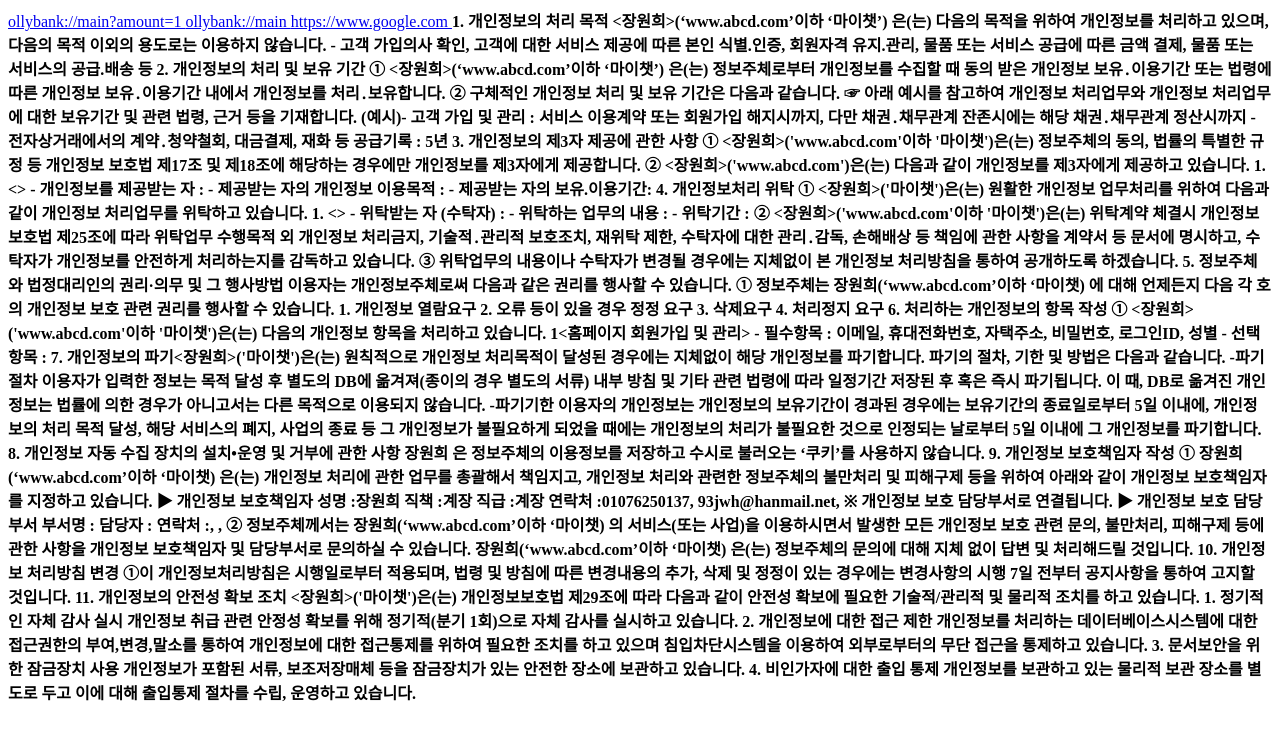
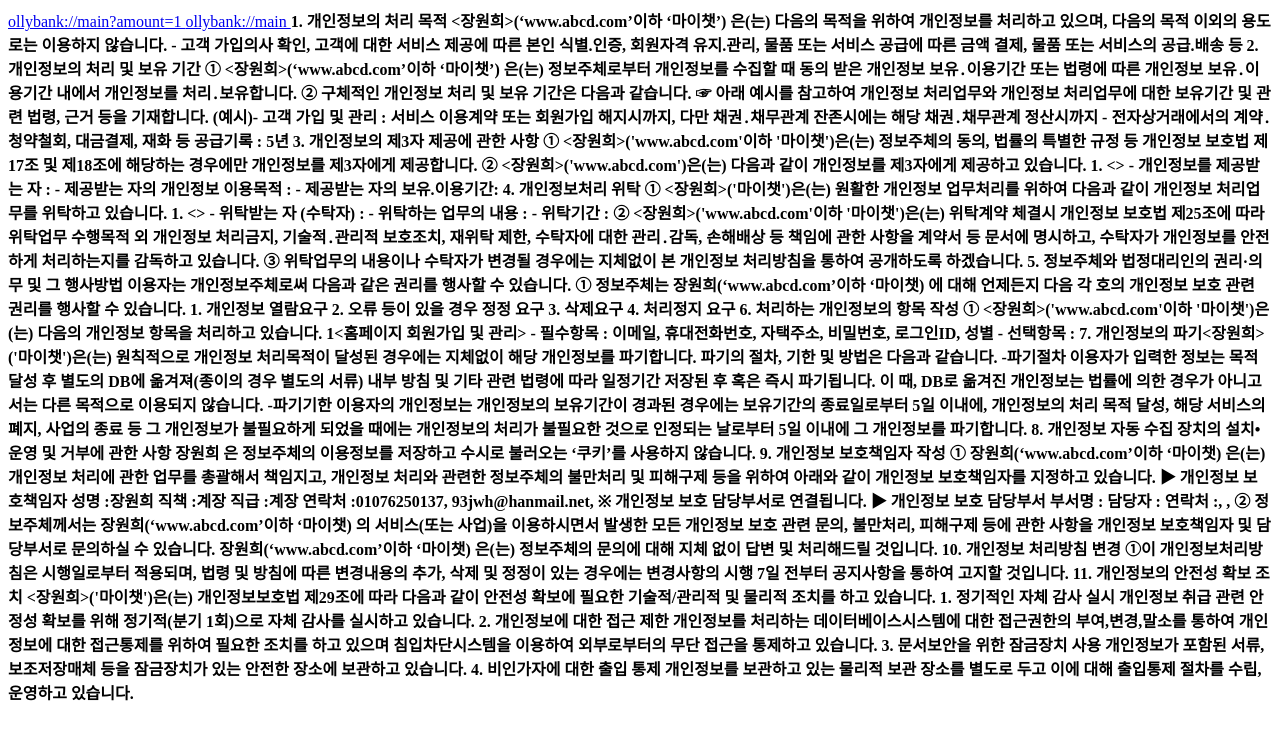
Before and after one commit to WONHEEJANG/web1, a plain HTML site: page index.html in a window 1280 px wide. Drawn offline with Linux system fonts and the light colour scheme.

Commit message:
Update index.html

```diff
--- a/index.html
+++ b/index.html
@@ -19,7 +19,7 @@
 <body>
 <a href="ollybank://main?amount=1">   ollybank://main?amount=1 </a>
   <a href="ollybank://main">   ollybank://main </a>
-  <a href="https://www.google.com">   https://www.google.com </a>
+
   <strong>1. 개인정보의 처리 목적 <장원희>(‘www.abcd.com’이하 ‘마이챗’) 은(는) 다음의 목적을 위하여 개인정보를 처리하고 있으며, 다음의 목적 이외의 용도로는 이용하지 않습니다.
 - 고객 가입의사 확인, 고객에 대한 서비스 제공에 따른 본인 식별.인증, 회원자격 유지.관리, 물품 또는 서비스 공급에 따른 금액 결제, 물품 또는 서비스의 공급.배송 등
 
```
